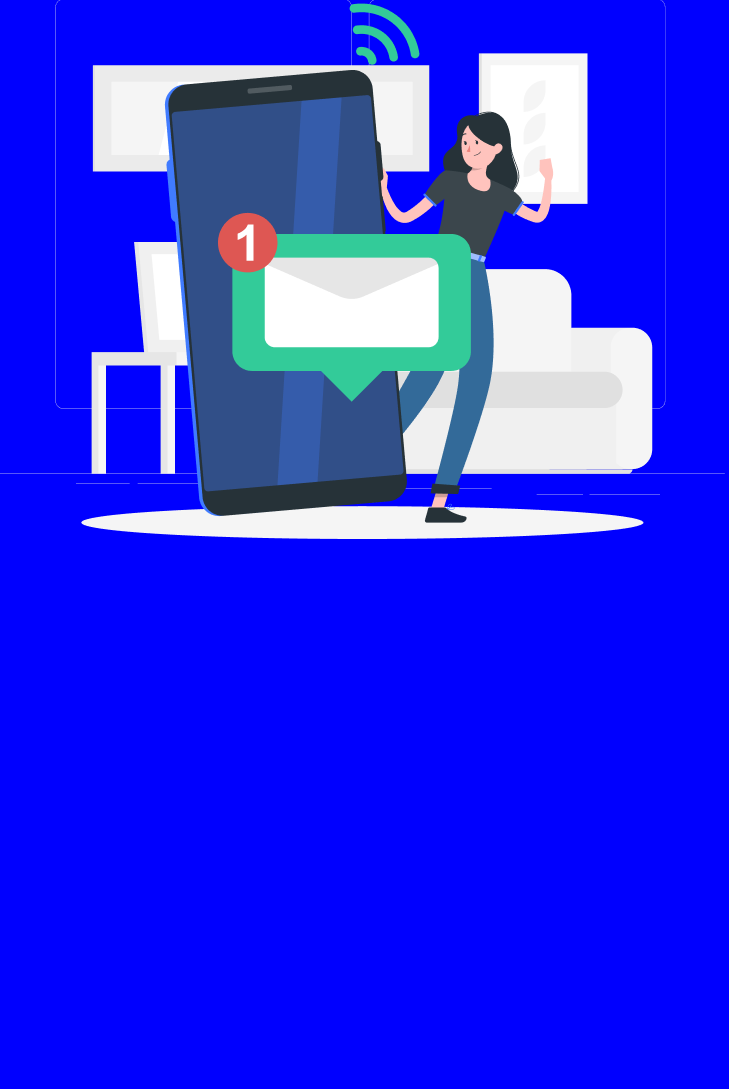
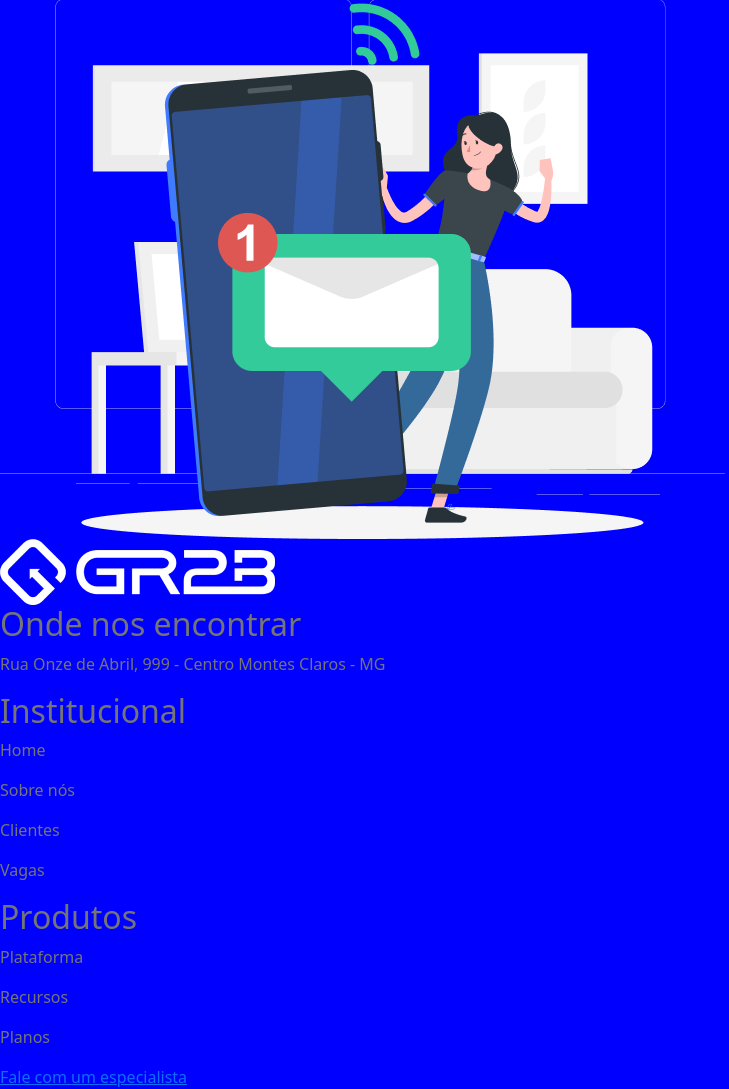
Before and after one commit to oandalves/gr2b, a PHP site: page /pagina.html in a window 1280 px wide. Shown: the part 3327-4416 px from the top of the page, without its empty margins (0-729 px from the left). Before the commit the page ends 3866 px from the top, so only its background shows below. Run offline with PHP 8.4, Linux system fonts and the light colour scheme; some libraries are stand-ins or nearby versions.

Commit message:
alteracao mobile

```diff
--- a/css/stye-pagina.css
+++ b/css/stye-pagina.css
@@ -213,7 +213,6 @@ border-radius: 6px;
         color: white;
         text-decoration: none;
     }
-    .recursos-principal-subtitulo-verde {}
     .recursos-principal-subtitulo-verde a {
         color: white;
         font-weight: bold;
@@ -298,7 +297,21 @@ border-radius: 6px;
         display: flex;
         justify-content: space-around;
     }
-    .fale-conosco-principal-redes-sociais {}
+    footer {
+        background: linear-gradient(98.02deg, #33CA99 1.19%, #336A99 99.88%);
+        display: flex;
+    }
+    footer img {
+        width: 100px;
+    }
+    footer h2 {
+        font-size: 16px;
+        color: white;
+    }
+    footer p {
+        font-size: 14px;
+        color: white;
+    }
 }
 
 
--- a/pagina.html
+++ b/pagina.html
@@ -257,6 +257,21 @@
             <img src="img/fale_conosco.png" class="img-fluid" alt="Fale conosco GR2B">
         </div>
     </div>
+    <footer>
+        <img src="/img/logo-gr2b.png" alt="">
+        <h2>Onde nos encontrar</h2>
+        <p>Rua Onze de Abril, 999 - Centro Montes Claros - MG </p>
+        <h2>Institucional</h2>
+        <p>Home</p>
+        <p>Sobre nós</p>
+        <p>Clientes</p>
+        <p>Vagas</p>
+        <h2>Produtos</h2>
+        <p>Plataforma</p>
+        <p>Recursos</p>
+        <p>Planos</p>
+        <a href="#" class="fale-especialista">Fale com um especialista</a>
+    </footer>
 
 
     <!-- Optional JavaScript; choose one of the two! -->
```
